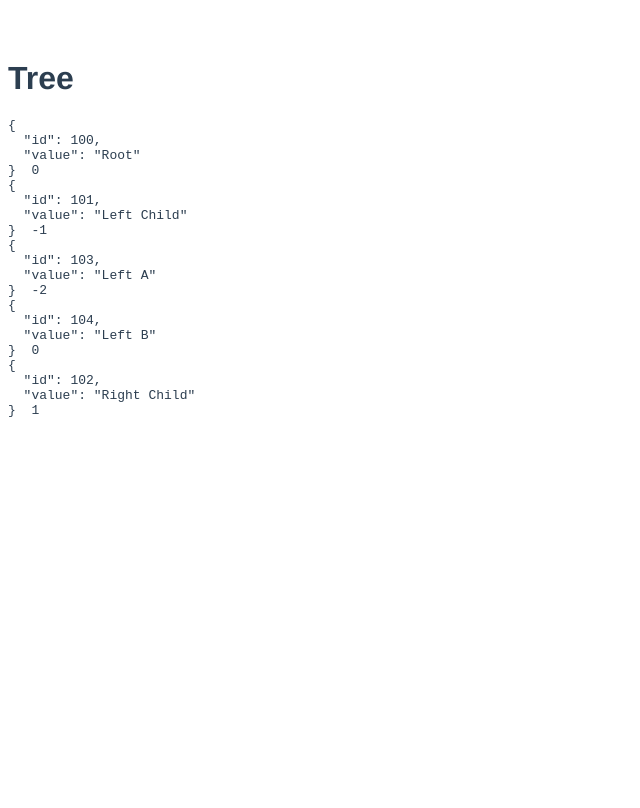
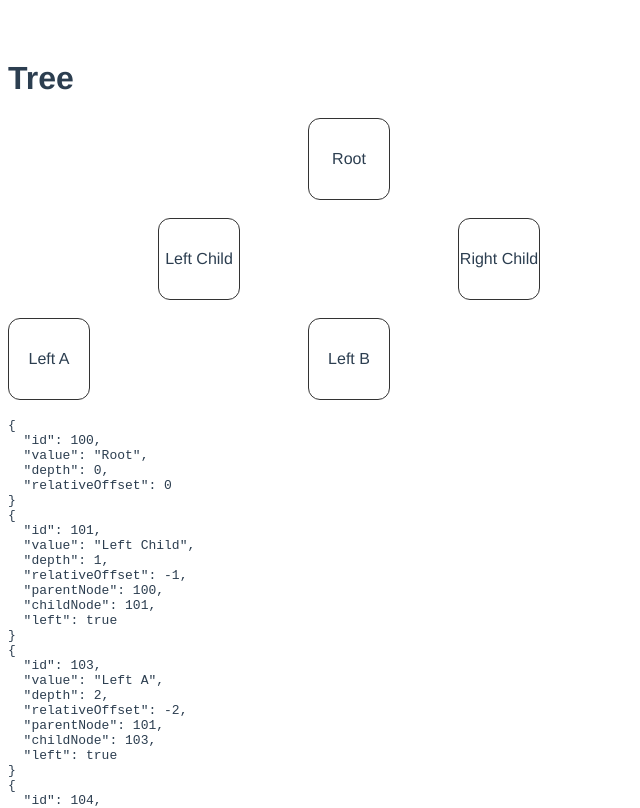
Before and after one commit to georgius1024/bc-tree-playground, a Vue app: page / in a window 1280 px wide. Shown: the top 808 px of the page, without its empty margins (0-640 px from the left). Built offline with nearby package versions, Linux system fonts and the light colour scheme.

Commit message:
basic tree layout

```diff
--- a/src/components/TreeDisplay.vue
+++ b/src/components/TreeDisplay.vue
@@ -1,9 +1,13 @@
 <template>
   <div class="tree">
     <h1>Tree</h1>
+    <div v-for="(row, level) in box" class="row" :key="level">
+      <div v-for="node in row" class="node" :key="node.id" :style="nodeStyle(node, 150)">
+        {{node.value}}
+      </div>
+    </div>
     <!-- <code>{{ tree }}</code>
     <hr />
-    <code>{{ traverse }}</code>
     <hr /> -->
     <code>
       <!-- <div>{{rootOffset()}}</div>
@@ -14,7 +18,7 @@
       <div v-for="child in traverse" :key="child.id">
         {{ child }}
         <!-- {{ depth(child.id)}} -->
-        {{relativeOffset(child.id)}}
+        <!-- {{ relativeOffset(child.id) }} -->
       </div>
     </code>
   </div>
@@ -81,7 +85,10 @@ export default {
       const result = [];
       const recursiveTraverse = (id) => {
         const node = this.tree.nodes.find((e) => e.id === id);
-        result.push(node);
+        const nodeLinks = this.tree.links.find((e) => e.childNode === id);
+        const depth = this.depth(id);
+        const relativeOffset = this.relativeOffset(id);
+        result.push({ ...node, depth, relativeOffset, ...nodeLinks });
         this.tree.links
           .filter((e) => e.parentNode === id)
           .forEach((e) => recursiveTraverse(e.childNode));
@@ -89,8 +96,35 @@ export default {
       recursiveTraverse(this.tree.root);
       return result;
     },
+    box() {
+      const sorted = [...this.traverse].sort((a, b) => {
+        if (a.depth === b.depth) {
+          return a.relativeOffset - b.relativeOffset;
+        }
+        return a.depth - b.depth;
+      });
+      return sorted.reduce((box, node) => {
+        if (!box[node.depth]) {
+          box[node.depth] = [];
+        }
+        box[node.depth].push(node);
+        return box;
+      }, []);
+    },
     root() {
       return this.tree.nodes.find((e) => e.id === this.tree.root);
+    },
+    rootOffset() {
+      let current = this.tree.root;
+      let result = 0;
+      while (current) {
+        current = this.getLeftChild(current);
+        if (!current) {
+          break;
+        }
+        result++;
+      }
+      return result;
     },
   },
   methods: {
@@ -109,28 +143,16 @@ export default {
         return self.parentNode;
       }
     },
-    rootOffset() {
-      let current = this.tree.root
-      let result = 0;
-      while(current) {
-        current = this.getLeftChild(current);
-        if (!current) {
-          break
-        }
-        result ++
+    relativeOffset(id) {
+      if (id === this.tree.root) {
+        return 0;
       }
-      return result;
-    },
-    relativeOffset(id) {
       const self = this.tree.links.find((e) => e.childNode === id);
-      if (!self) {
-        return 0; // Root
+      const parentOffset = this.relativeOffset(self.parentNode);
+      if (self.left) {
+        return parentOffset - 1;
       }
-      const parentOffset = this.relativeOffset(self.parentNode)
-      if (self.left) {
-        return parentOffset - 1
-      }
-      return parentOffset + 1
+      return parentOffset + 1;
     },
     children(id) {
       return this.tree.links
@@ -144,6 +166,12 @@ export default {
       }
       return 0;
     },
+    nodeStyle(node, dx = 50) {
+      return {
+        left: `${(node.relativeOffset + this.rootOffset) * dx}px`,
+        // top: `${(node.relativeOffset + this.rootOffset) * 50}px`,
+      }
+    }
   },
 };
 </script>
@@ -154,4 +182,18 @@ export default {
 code {
   white-space: pre-wrap;
 }
+.row {
+  height: 100px;
+  position: relative;
+}
+.node {
+  border: 1px solid #333;
+  width: 80px;
+  height: 80px;
+  position: absolute;
+  display: flex;
+  align-items: center;
+  justify-content: center;
+  border-radius: 12px;
+}
 </style>
```
